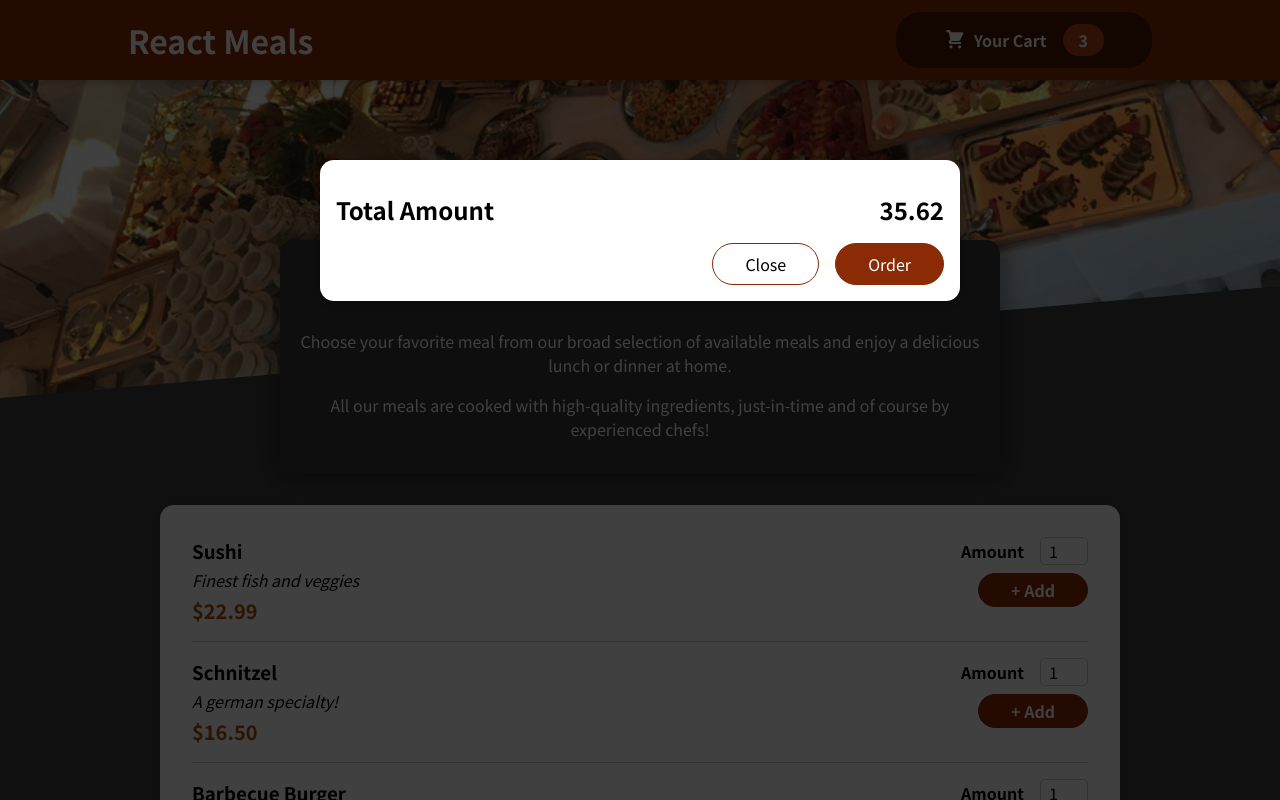
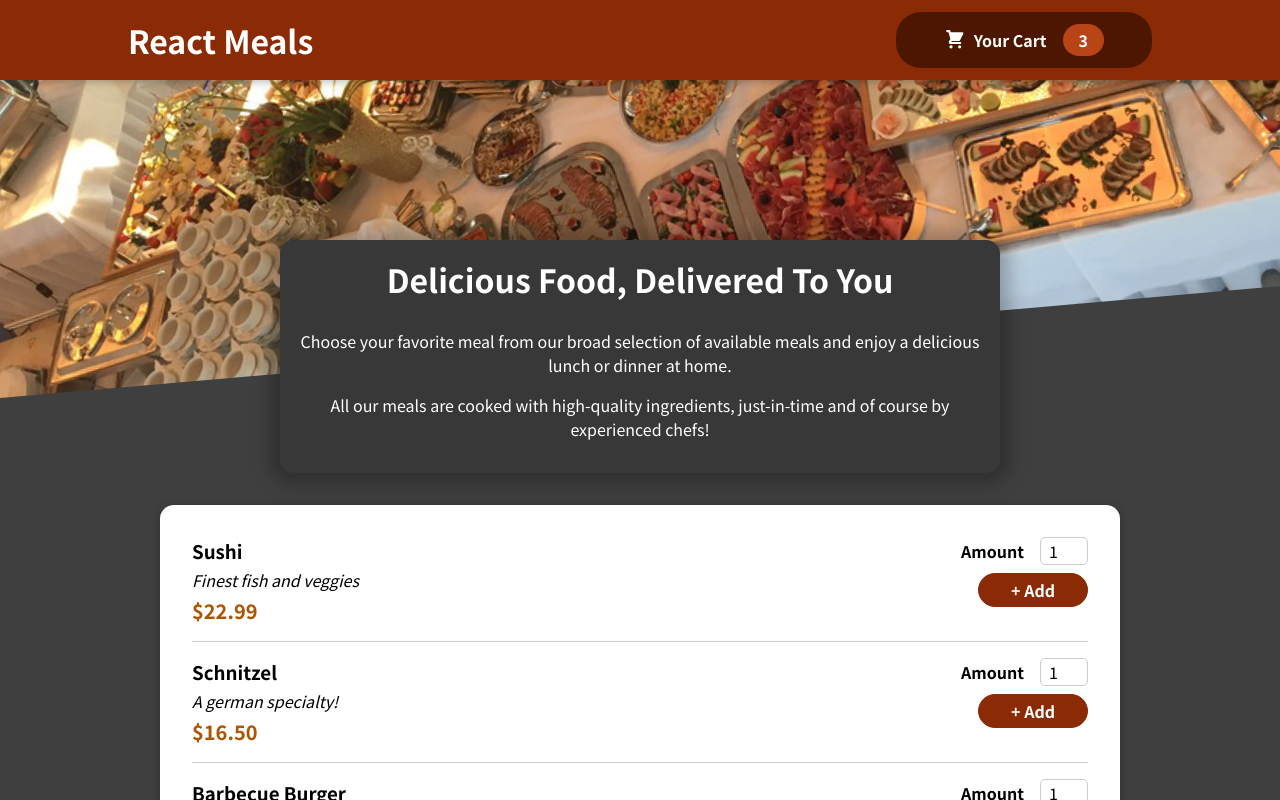
Before and after one commit to Gcorporation/Food-Order-App---React, a React (Create React App) app: page / in a window 1280 px wide. Shown: the top 800 px of the page. Built offline with nearby package versions, Linux system fonts and the light colour scheme.

Commit message:
Managing cart and modal state

```diff
--- a/src/App.js
+++ b/src/App.js
@@ -1,13 +1,24 @@
-import React, { Fragment } from 'react';
+import React, { Fragment, useState } from 'react';
 import Header from './components/Layout/Header';
 import Meals from './components/Meals/Meals';
 import Cart from './components/Cart/Cart';
 
 function App() {
+
+const [cartIsShown, setCartIsShown] = useState(false);
+
+const showCartHandler = () => {
+  setCartIsShown(true);
+}
+
+const hideCartHandler = () => {
+  setCartIsShown(false);
+}
+
   return (
     <Fragment>
-      <Cart />
-      <Header />
+      { cartIsShown && <Cart onClose={hideCartHandler}/> }
+      <Header onShowCart={showCartHandler} />
       <main>
         <Meals />
       </main>
--- a/src/components/Cart/Cart.js
+++ b/src/components/Cart/Cart.js
@@ -9,14 +9,14 @@
     </ul>
 
 return (
-    <Modal>
+    <Modal onClose={props.onClose}>
         {cartItems}
         <div className={classes.total}>
             <span>Total Amount</span>
             <span>35.62</span>
         </div>
         <div className={classes.actions}>
-            <button className={classes['button-alt']}>Close</button>
+            <button className={classes['button-alt']} onClick={props.onClose}>Close</button>
             <button className={classes['button']}>Order</button>
         </div>
     </Modal>
--- a/src/components/Layout/Header.js
+++ b/src/components/Layout/Header.js
@@ -8,7 +8,7 @@
         <Fragment>
             <header className={classes.header}>
                 <h1>React Meals</h1>
-                <HeaderCartButton />
+                <HeaderCartButton onClick={props.onShowCart}/>
             </header>
             <div className={classes['main-image']}>
                 <img src={mealsImage} alt="A table full of delicious food!" />
--- a/src/components/Layout/HeaderCartButton.js
+++ b/src/components/Layout/HeaderCartButton.js
@@ -1,8 +1,8 @@
 import CartIcon from '../Cart/CartIcon';
 import classes from './HeaderCartButton.module.css';
 
-const HeaderCartButton = () => {
-    return <button className={classes.button}>
+const HeaderCartButton = (props) => {
+    return <button className={classes.button} onClick={props.onClick}>
         <span className={classes.icon}><CartIcon /></span>
         <span>Your Cart</span>
         <span className={classes.badge}>3</span>
--- a/src/components/UI/Modal.js
+++ b/src/components/UI/Modal.js
@@ -3,7 +3,7 @@
 import ReactDom from 'react-dom';
 
 const Backdrop = props => {
-    return <div className={classes.backdrop}></div>
+    return <div className={classes.backdrop} onClick={props.onClose}></div>
 }
 
 const ModalOverlay = props => {
@@ -16,7 +16,7 @@
 
 const Modal = (props) => {
     return <Fragment>
-        {ReactDom.createPortal(<Backdrop />, portalElement)}
+        {ReactDom.createPortal(<Backdrop onClose={props.onClose} />, portalElement)}
         {ReactDom.createPortal(<ModalOverlay>{props.children}</ModalOverlay>, portalElement)}
     </Fragment>
 }
```
Also changed, not shown: 1 other file (tests, documents, lock files or other folders).
